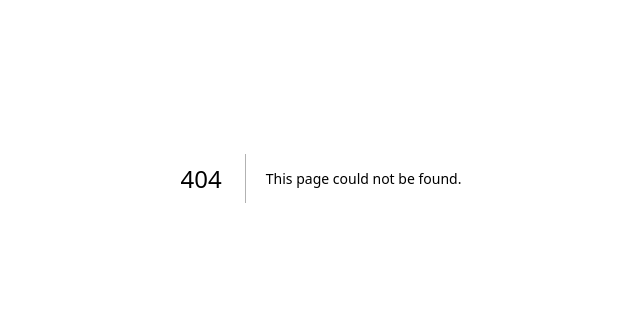
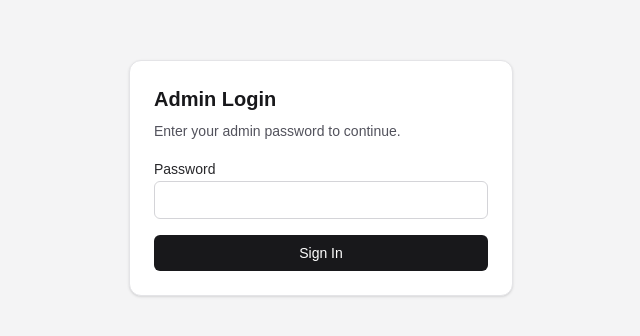
Before and after one commit to mtplayground/blog015, a Next.js app: page /admin/login in a window 1280 px wide. Before the commit this address had no page. Shown: the part 222-558 px from the top of the page, without its empty margins (319-959 px from the left). Built offline with nearby package versions, Linux system fonts and the light colour scheme; no server answers.

Commit message:
feat: Build admin login page and password verification

```diff
--- /dev/null
+++ b/app/admin/login/actions.ts
@@ -0,0 +1,47 @@
+"use server";
+
+import { cookies } from "next/headers";
+import { redirect } from "next/navigation";
+import {
+  createSessionToken,
+  getSessionMaxAgeSeconds,
+  SESSION_COOKIE_NAME,
+  verifyAdminPassword,
+} from "@/lib/auth";
+
+export async function loginAction(formData: FormData): Promise<void> {
+  const rawPassword = formData.get("password");
+  const password = typeof rawPassword === "string" ? rawPassword : "";
+
+  if (!password) {
+    redirect("/admin/login?error=missing_password");
+  }
+
+  let isValidPassword = false;
+
+  try {
+    isValidPassword = verifyAdminPassword(password);
+  } catch (error) {
+    console.error("Failed to verify admin password:", error);
+    redirect("/admin/login?error=server_config");
+  }
+
+  if (!isValidPassword) {
+    redirect("/admin/login?error=invalid_credentials");
+  }
+
+  const token = createSessionToken();
+  const cookieStore = await cookies();
+
+  cookieStore.set({
+    name: SESSION_COOKIE_NAME,
+    value: token,
+    httpOnly: true,
+    secure: process.env.NODE_ENV === "production",
+    sameSite: "lax",
+    path: "/",
+    maxAge: getSessionMaxAgeSeconds(),
+  });
+
+  redirect("/admin");
+}
--- /dev/null
+++ b/app/admin/login/page.tsx
@@ -0,0 +1,79 @@
+import { cookies } from "next/headers";
+import { redirect } from "next/navigation";
+import { loginAction } from "./actions";
+import { SESSION_COOKIE_NAME, verifySessionToken } from "@/lib/auth";
+
+type LoginPageProps = {
+  searchParams?: Promise<{
+    error?: string;
+  }>;
+};
+
+function getErrorMessage(error?: string): string {
+  switch (error) {
+    case "missing_password":
+      return "Enter your admin password.";
+    case "invalid_credentials":
+      return "Incorrect password.";
+    case "server_config":
+      return "Server authentication is not configured correctly.";
+    default:
+      return "";
+  }
+}
+
+export default async function AdminLoginPage({ searchParams }: LoginPageProps) {
+  const cookieStore = await cookies();
+  const existingSessionToken = cookieStore.get(SESSION_COOKIE_NAME)?.value;
+
+  if (existingSessionToken) {
+    try {
+      if (verifySessionToken(existingSessionToken)) {
+        redirect("/admin");
+      }
+    } catch (error) {
+      console.error("Failed to verify existing admin session:", error);
+    }
+  }
+
+  const resolvedSearchParams = searchParams ? await searchParams : undefined;
+  const errorMessage = getErrorMessage(resolvedSearchParams?.error);
+
+  return (
+    <main className="flex min-h-screen items-center justify-center bg-zinc-100 px-4 py-12">
+      <section className="w-full max-w-sm rounded-xl border border-zinc-200 bg-white p-6 shadow-sm">
+        <h1 className="text-xl font-semibold text-zinc-900">Admin Login</h1>
+        <p className="mt-2 text-sm text-zinc-600">Enter your admin password to continue.</p>
+
+        {errorMessage ? (
+          <p className="mt-4 rounded-md border border-red-200 bg-red-50 px-3 py-2 text-sm text-red-700">
+            {errorMessage}
+          </p>
+        ) : null}
+
+        <form action={loginAction} className="mt-4 space-y-4">
+          <div className="space-y-1">
+            <label htmlFor="password" className="text-sm font-medium text-zinc-800">
+              Password
+            </label>
+            <input
+              id="password"
+              name="password"
+              type="password"
+              autoComplete="current-password"
+              required
+              className="w-full rounded-md border border-zinc-300 px-3 py-2 text-sm text-zinc-900 outline-none ring-blue-500 transition focus:ring-2"
+            />
+          </div>
+
+          <button
+            type="submit"
+            className="w-full rounded-md bg-zinc-900 px-3 py-2 text-sm font-medium text-white transition hover:bg-zinc-700"
+          >
+            Sign In
+          </button>
+        </form>
+      </section>
+    </main>
+  );
+}
--- /dev/null
+++ b/lib/auth.ts
@@ -0,0 +1,79 @@
+import { createHmac, timingSafeEqual } from "node:crypto";
+
+export const SESSION_COOKIE_NAME = "admin_session";
+const SESSION_MAX_AGE_SECONDS = 60 * 60 * 24 * 7;
+
+type SessionPayload = {
+  sub: "admin";
+  exp: number;
+};
+
+function getEnv(name: "ADMIN_PASSWORD" | "SESSION_SECRET"): string {
+  const value = process.env[name];
+  if (!value) {
+    throw new Error(`Missing required environment variable: ${name}`);
+  }
+  return value;
+}
+
+function base64UrlEncode(input: string): string {
+  return Buffer.from(input, "utf8").toString("base64url");
+}
+
+function base64UrlDecode(input: string): string {
+  return Buffer.from(input, "base64url").toString("utf8");
+}
+
+function safeEqual(a: string, b: string): boolean {
+  const aBuffer = Buffer.from(a, "utf8");
+  const bBuffer = Buffer.from(b, "utf8");
+  if (aBuffer.length !== bBuffer.length) {
+    return false;
+  }
+  return timingSafeEqual(aBuffer, bBuffer);
+}
+
+function sign(value: string, secret: string): string {
+  return createHmac("sha256", secret).update(value).digest("base64url");
+}
+
+export function verifyAdminPassword(inputPassword: string): boolean {
+  const configuredPassword = getEnv("ADMIN_PASSWORD");
+  return safeEqual(configuredPassword, inputPassword);
+}
+
+export function createSessionToken(now = Date.now()): string {
+  const secret = getEnv("SESSION_SECRET");
+  const payload: SessionPayload = {
+    sub: "admin",
+    exp: Math.floor(now / 1000) + SESSION_MAX_AGE_SECONDS,
+  };
+  const encodedPayload = base64UrlEncode(JSON.stringify(payload));
+  const signature = sign(encodedPayload, secret);
+  return `${encodedPayload}.${signature}`;
+}
+
+export function verifySessionToken(token: string, now = Date.now()): boolean {
+  const secret = getEnv("SESSION_SECRET");
+  const [encodedPayload, tokenSignature] = token.split(".");
+
+  if (!encodedPayload || !tokenSignature) {
+    return false;
+  }
+
+  const expectedSignature = sign(encodedPayload, secret);
+  if (!safeEqual(expectedSignature, tokenSignature)) {
+    return false;
+  }
+
+  try {
+    const payload = JSON.parse(base64UrlDecode(encodedPayload)) as SessionPayload;
+    return payload.sub === "admin" && payload.exp > Math.floor(now / 1000);
+  } catch {
+    return false;
+  }
+}
+
+export function getSessionMaxAgeSeconds(): number {
+  return SESSION_MAX_AGE_SECONDS;
+}
```
